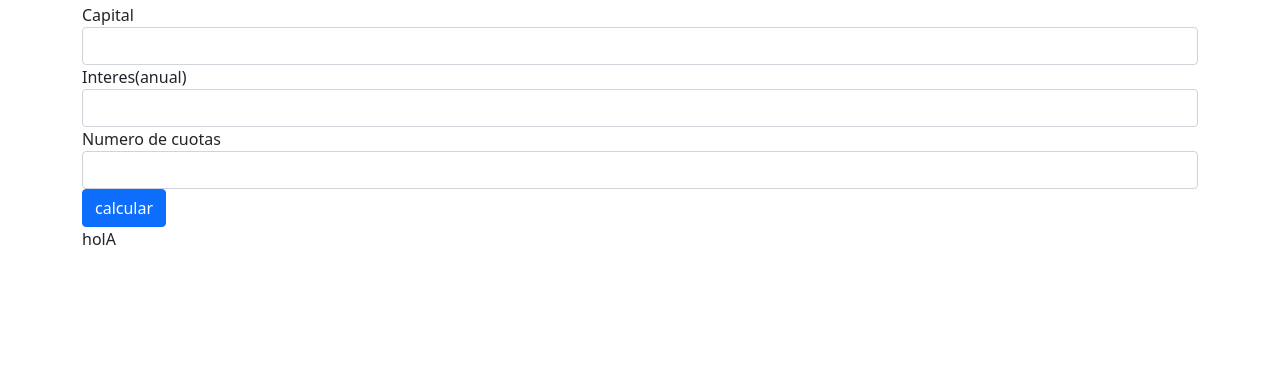
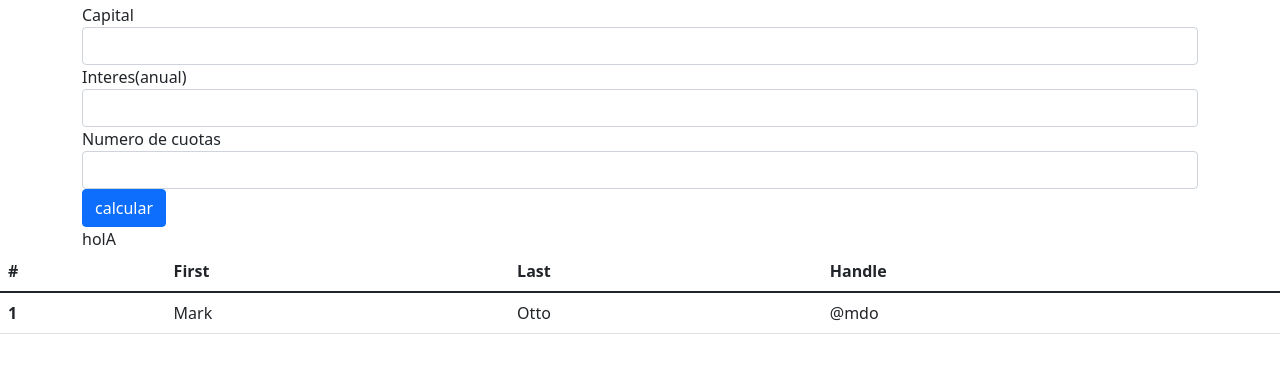
Before and after one commit to Adriankb09/calculadroraPruebaGit, a plain HTML site: page index.html in a window 1280 px wide. Shown: the part 53-426 px from the top of the page. Drawn offline with nearby package versions, Linux system fonts and the light colour scheme.

Commit message:
arreglando el contenido que iba en el body

```diff
--- a/index.html
+++ b/index.html
@@ -8,6 +8,9 @@
     <meta http-equiv="X-UA-Compatible" content="IE=edge">
     <meta name="viewport" content="width=device-width, initial-scale=1.0">
     <title>Calculadora amortizadora</title>
+    </head>
+<body>
+
   <div class="container">
     <h1>Calculadora amortiZZZadora</h1>
 
@@ -33,9 +36,24 @@
       <span id="resultado">holA</span>
 
 </div>
-</head>
-<body>
 
+
+  <table class="table">
+    <thead>
+      <tr>
+        <th scope="col">#</th>
+        <th scope="col">First</th>
+        <th scope="col">Last</th>
+        <th scope="col">Handle</th>
+      </tr>
+    </thead>
+    <tbody>
+      <tr>
+        <th scope="row">1</th>
+        <td>Mark</td>
+        <td>Otto</td>
+        <td>@mdo</td>
+      </tr>
 </body>
 <script src="js.js"></script>
 </html>
```
Lines whose indentation alone changed are shown as unchanged.
